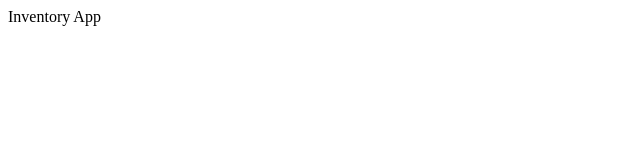
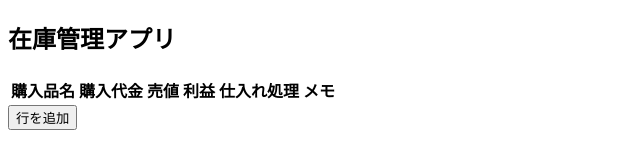
Before and after one commit to kiichi001/your-username.github.io, a plain HTML site: page index.html in a window 1280 px wide. Shown: the whole page, without its empty margins (0-640 px from the left). Drawn offline with Linux system fonts and the light colour scheme.

Commit message:
Update index.html

```diff
--- a/index.html
+++ b/index.html
@@ -1,12 +1,33 @@
-<!DOCTYPE html><html><head>
-<meta charset="utf-8">
-<link rel="manifest" href="manifest.json">
-<meta name="apple-mobile-web-app-capable" content="yes">
-<meta name="apple-mobile-web-app-status-bar-style" content="default">
-<link rel="apple-touch-icon" href="icon.png">
-<script>
-if('serviceWorker' in navigator){
- navigator.serviceWorker.register('service-worker.js');
-}
-</script>
-</head><body>Inventory App</body></html>
+<!DOCTYPE html>
+<html lang="ja">
+<head>
+    <meta charset="UTF-8">
+    <meta name="viewport" content="width=device-width, initial-scale=1.0">
+    <title>Inventory App</title>
+    <link rel="stylesheet" href="style.css">
+</head>
+<body>
+
+<h2>在庫管理アプリ</h2>
+
+<table id="table">
+    <thead>
+        <tr>
+            <th>購入品名</th>
+            <th>購入代金</th>
+            <th>売値</th>
+            <th>利益</th>
+            <th>仕入れ処理</th>
+            <th>メモ</th>
+        </tr>
+    </thead>
+    <tbody id="tbody">
+    </tbody>
+</table>
+
+<button id="add">行を追加</button>
+
+<script src="app.js"></script>
+
+</body>
+</html>
```
